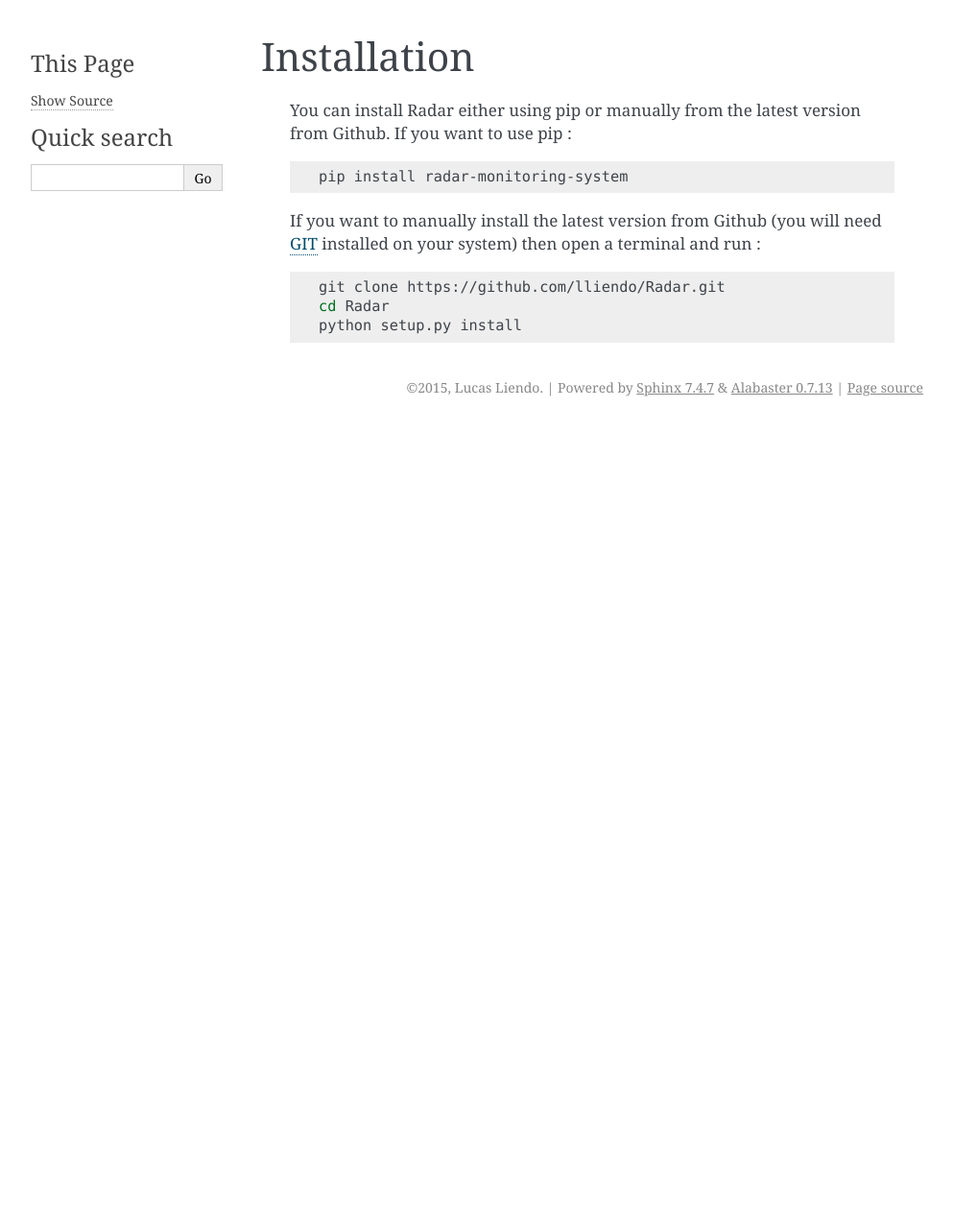
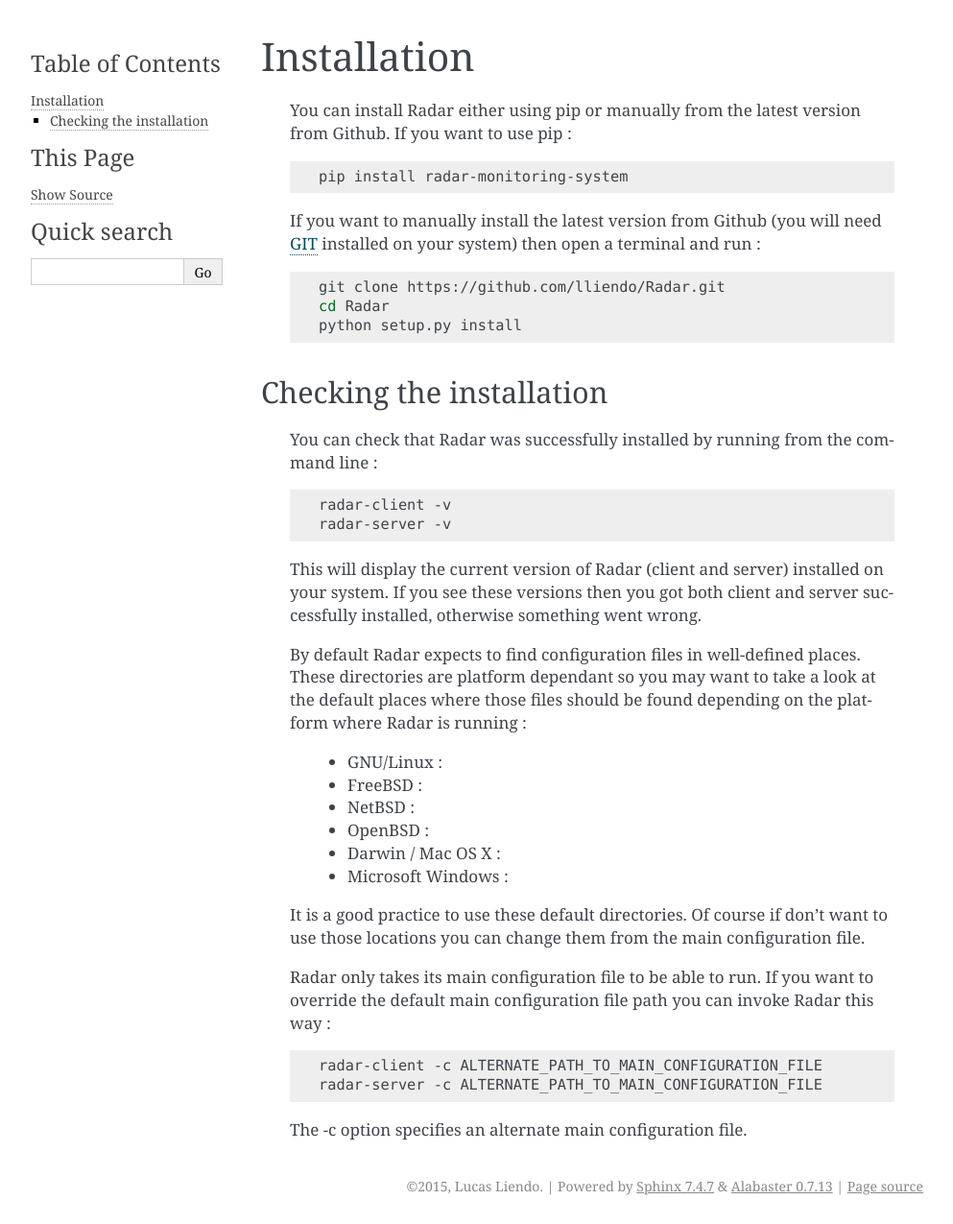
Before and after one commit to lliendo/Radar, a Sphinx documentation site: the page built from docs/installation.rst, in a window 1280 px wide. Shown: the whole page at 96% size, without its empty margins (148-1141 px from the left). Built offline with Sphinx 7.4.7, drawn with Linux system fonts in a browser that asks for light colours; before the commit the page ends 900 px from its top, so only the background shows below that.

Commit message:
- Updated doc.

```diff
--- a/docs/installation.rst
+++ b/docs/installation.rst
@@ -1,5 +1,5 @@
 Installation
-------------
+============
 
     You can install Radar either using pip or manually from the latest
     version from Github. If you want to use pip :
@@ -16,3 +16,51 @@
         git clone https://github.com/lliendo/Radar.git
         cd Radar
         python setup.py install
+
+
+Checking the installation
+-------------------------
+
+    You can check that Radar was successfully installed by running from the
+    command line :
+
+    .. code-block:: bash
+
+        radar-client -v
+        radar-server -v
+
+    This will display the current version of Radar (client and server)
+    installed on your system. If you see these versions then you got both
+    client and server successfully installed, otherwise something went wrong.
+
+    By default Radar expects to find configuration files in well-defined
+    places. These directories are platform dependant so you may want to take
+    a look at the default places where those files should be found depending
+    on the platform where Radar is running :
+
+        * GNU/Linux :
+
+        * FreeBSD :
+
+        * NetBSD :
+
+        * OpenBSD :
+
+        * Darwin / Mac OS X :
+
+        * Microsoft Windows :
+
+    It is a good practice to use these default directories. Of course if
+    don't want to use those locations you can change them from the main
+    configuration file.
+
+    Radar only takes its main configuration file to be able to run.
+    If you want to override the default main configuration file path
+    you can invoke Radar this way :
+
+    .. code-block:: bash
+
+        radar-client -c ALTERNATE_PATH_TO_MAIN_CONFIGURATION_FILE
+        radar-server -c ALTERNATE_PATH_TO_MAIN_CONFIGURATION_FILE
+
+    The -c option specifies an alternate main configuration file.
```
